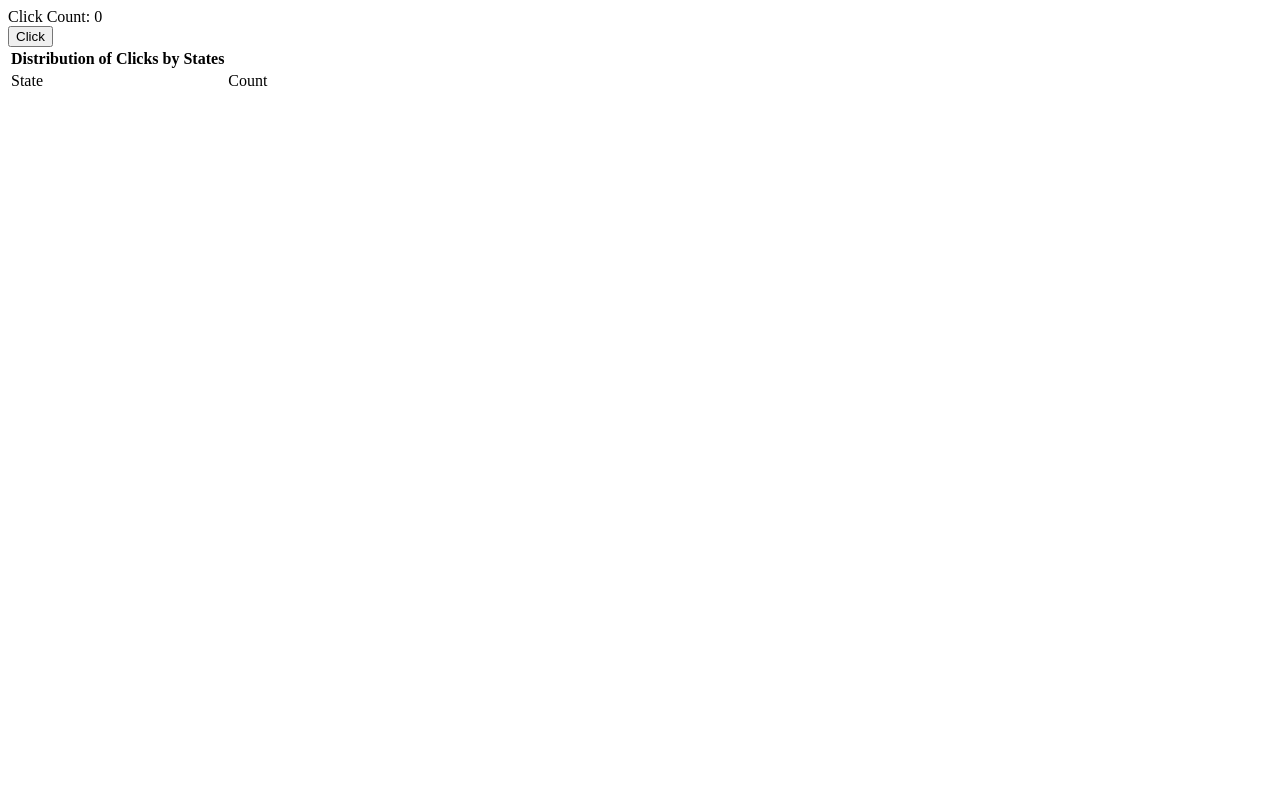
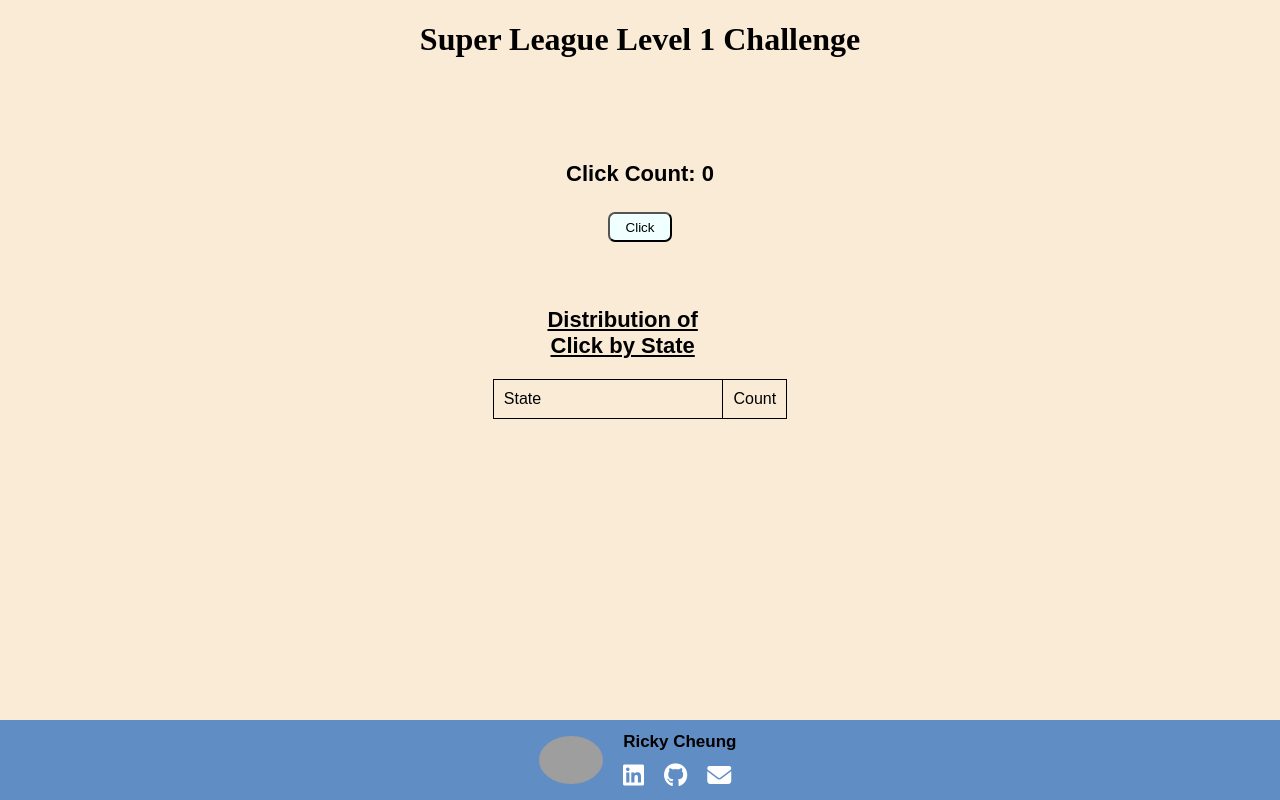
Before and after one commit to WingNinCheung/superLeague-level-1, a React (Create React App) app: page / in a window 1280 px wide. Built offline with nearby package versions, Linux system fonts and the light colour scheme; grey boxes are pictures that could not be loaded.

Commit message:
completed style

```diff
--- a/public/index.html
+++ b/public/index.html
@@ -5,7 +5,11 @@
     <meta name="viewport" content="width=device-width, initial-scale=1" />
     <meta name="theme-color" content="#000000" />
     <link rel="manifest" href="%PUBLIC_URL%/manifest.json" />
-    <title>React Template</title>
+    <script
+      src="https://kit.fontawesome.com/60d5762773.js"
+      crossorigin="anonymous"
+    ></script>
+    <title>Super League Level 1 Challenge</title>
   </head>
   <body>
     <noscript>You need to enable JavaScript to run this app.</noscript>
--- a/src/App.js
+++ b/src/App.js
@@ -54,28 +54,55 @@ function App() {
   }, []);
 
   return (
-    <div>
-      <div>Click Count: {clickCount}</div>
-      <button onClick={handleClick}>Click</button>
-      <table>
+    <div className="main">
+      <h1>Super League Level 1 Challenge</h1>
+      <div className="click-main">
+        <div id="count-div">Click Count: {clickCount}</div>
+        <button id="click-btn" onClick={handleClick}>
+          Click
+        </button>
+      </div>
+      <table className="table-main">
         <thead>
           <tr>
-            <th>Distribution of Clicks by States</th>
+            <th id="table-title">Distribution of Click by State</th>
           </tr>
         </thead>
-        <tbody>
-          <tr>
-            <td>State</td>
+        <tbody className="table-body">
+          <tr className="label">
+            <td className="state">State</td>
             <td>Count</td>
           </tr>
           {Object.keys(stateClick).map((state, i) => (
-            <tr key={i}>
+            <tr key={i} className="label">
               <td>{state}</td>
               <td>{stateClick[state]}</td>
             </tr>
           ))}
         </tbody>
       </table>
+      <div className="footer">
+        <img
+          className="pic"
+          alt="my-pic"
+          src="https://avatars.githubusercontent.com/u/96600317?v=4"
+        ></img>
+        <div>
+          <div className="name">Ricky Cheung</div>
+          <a href="https://www.linkedin.com/in/wingnincheung/" target="popup">
+            <i class="fa-brands fa-linkedin"></i>
+          </a>
+          <a
+            href="https://github.com/WingNinCheung/superLeague-level-1"
+            target="popup"
+          >
+            <i class="fa-brands fa-github"></i>
+          </a>
+          <a href="mailto:rickycheung.dev@gmail.com" className="a-links">
+            <i class="fa-solid fa-envelope"></i>
+          </a>
+        </div>
+      </div>
     </div>
   );
 }
--- a/src/index.css
+++ b/src/index.css
@@ -1 +1,116 @@
-/* TODO Add site wide styles */
+body {
+  background-color: antiquewhite;
+  margin: 0;
+}
+
+h1 {
+  text-align: center;
+}
+
+#click-btn {
+  width: 5%;
+  height: 30px;
+  border-radius: 7px;
+  background-color: azure;
+  cursor: pointer;
+}
+
+#click-btn:hover {
+  background-color: aqua;
+}
+
+.click-main {
+  display: flex;
+  flex-direction: column;
+  align-items: center;
+  /* justify-content: center; */
+  margin-top: 6%;
+}
+
+#count-div,
+#table-title {
+  margin: 2%;
+  font-size: 22px;
+  font-family: sans-serif;
+  font-weight: bold;
+}
+
+#table-title {
+  text-decoration: underline;
+  padding-left: 30px;
+  padding-bottom: 20px;
+}
+
+table {
+  border-collapse: collapse;
+  width: 23%;
+  margin: 0 auto;
+}
+
+.table-main {
+  text-align: center;
+  margin-top: 5%;
+}
+
+th {
+  color: black;
+  font-weight: bold;
+  font-family: sans-serif;
+}
+
+td {
+  padding: 10px;
+  border: 1px solid black;
+  text-align: left;
+  font-family: sans-serif;
+}
+
+tr:nth-child(even) {
+  background-color: #f2f2f2;
+}
+
+.label {
+  text-align: left;
+}
+
+/* footer */
+.footer {
+  background-color: #608dc3;
+  color: white;
+  height: 10vh;
+  position: fixed;
+  bottom: 0;
+  width: 100%;
+  display: flex;
+  justify-content: center;
+  align-items: center;
+}
+
+.footer a {
+  margin: 0 10px;
+  text-decoration: none;
+  color: white;
+}
+
+.footer a i {
+  font-size: 24px;
+}
+
+.name {
+  margin-left: 8%;
+  font-weight: bold;
+  margin-bottom: 8%;
+  font-family: sans-serif;
+  color: black;
+  font-size: 17px;
+}
+
+.footer a:hover {
+  color: lightgray;
+}
+
+.pic {
+  width: 5%;
+  border-radius: 50%;
+  margin-right: 10px;
+}
```
Also changed, not shown: 1 other file (tests, documents, lock files or other folders).
